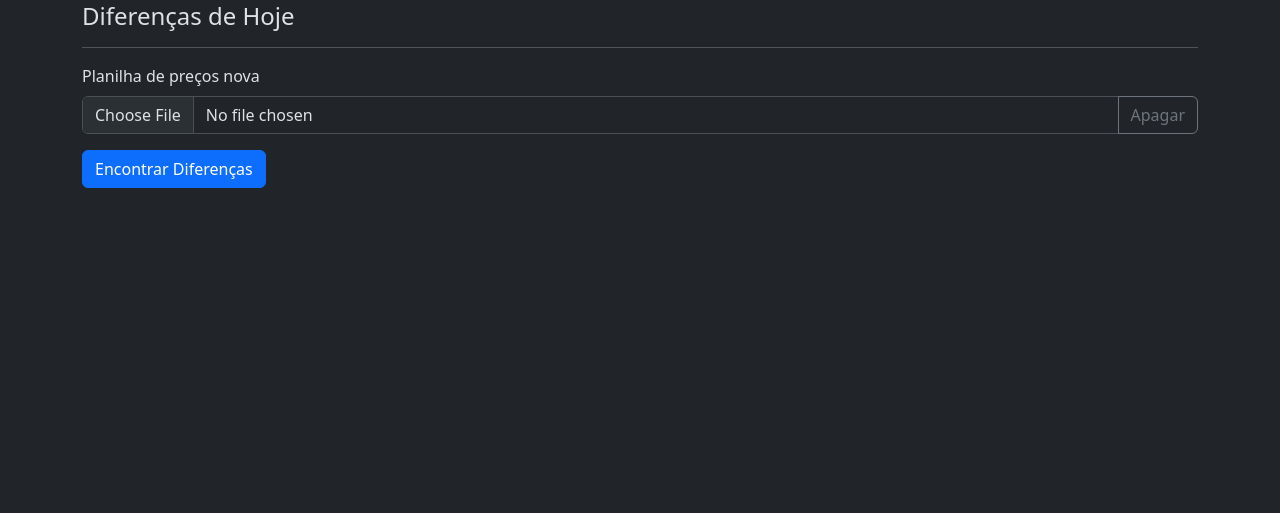
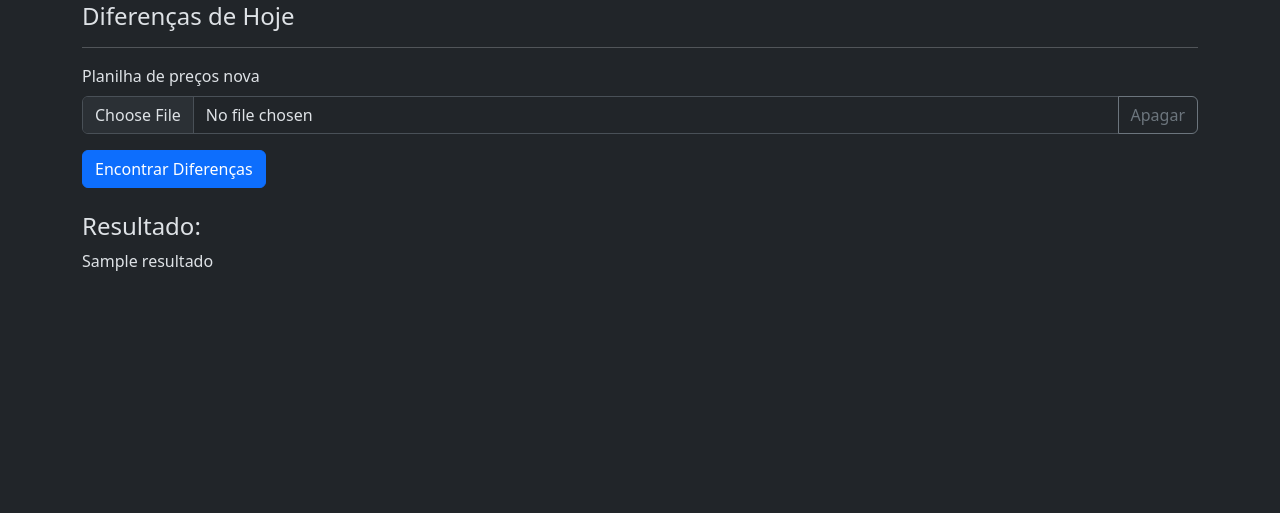
Before and after one commit to murilocunha-bm/web-diff-tabela-preco, a Flask app: template app/templates/tab_preco/index.html in a window 1280 px wide. Shown: the part 137-650 px from the top of the page. Run offline with Flask 3, Linux system fonts and the light colour scheme; the template is opened without the code that fills it: most values are stand-ins (such as "Sample title", 1, 10 or a date in 2020); some libraries are stand-ins or nearby versions.

Commit message:
💪 ftr: Retorno dos dados na mesma pagina

```diff
--- a/app/templates/tab_preco/index.html
+++ b/app/templates/tab_preco/index.html
@@ -22,6 +22,18 @@
         </button>
     </form>
 
+    <!-- Resultado aparece aqui -->
+    {% if resultado %}
+        <div class="mt-4">
+            <h4>Resultado:</h4>
+            <div>
+                {{ resultado | safe }}
+            </div>
+        </div>
+    {% endif %}
+
+
+
     <!-- Bootstrap JS e Popper.js -->
     <script src="https://cdn.jsdelivr.net/npm/@popperjs/core@2.11.8/dist/umd/popper.min.js"></script>
     <script src="https://cdn.jsdelivr.net/npm/bootstrap@5.3.3/dist/js/bootstrap.min.js"></script>
```
Also changed, not shown: app/routes/route_main.py (+10 -7 lines).
